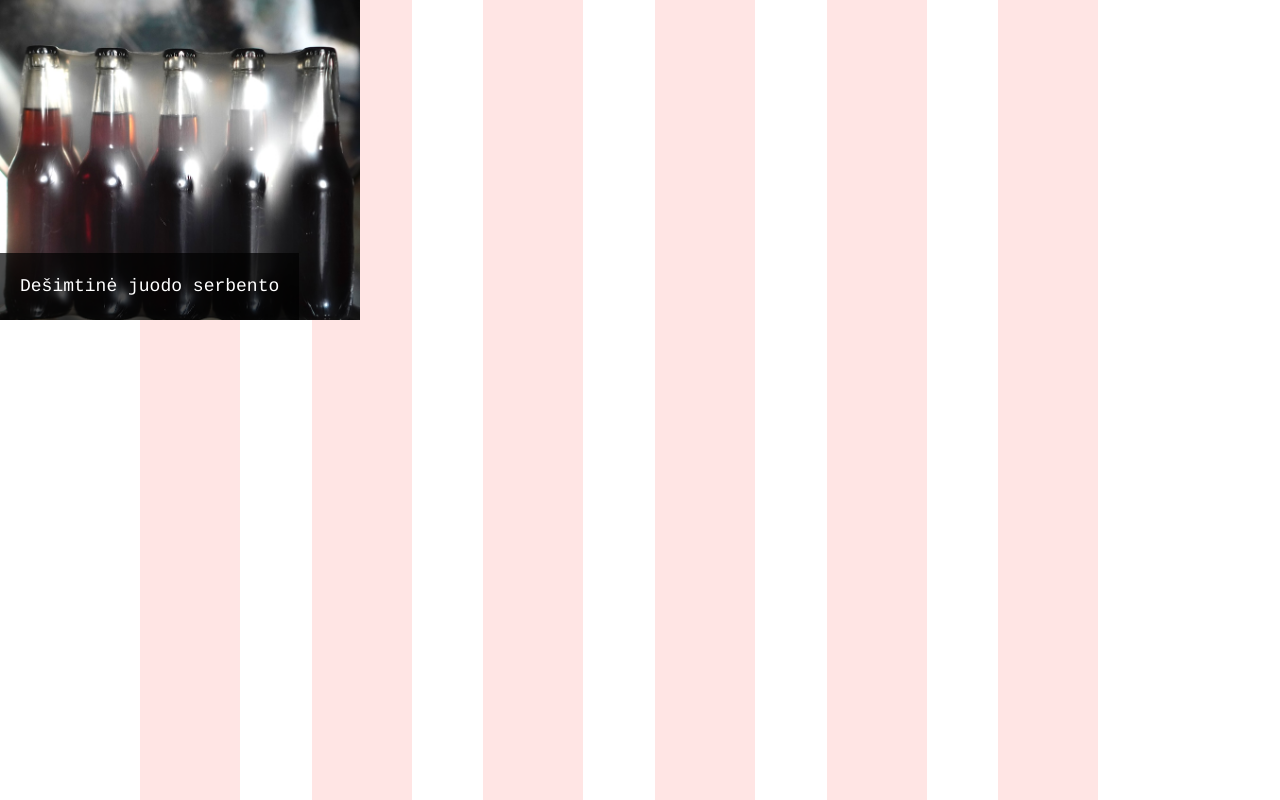
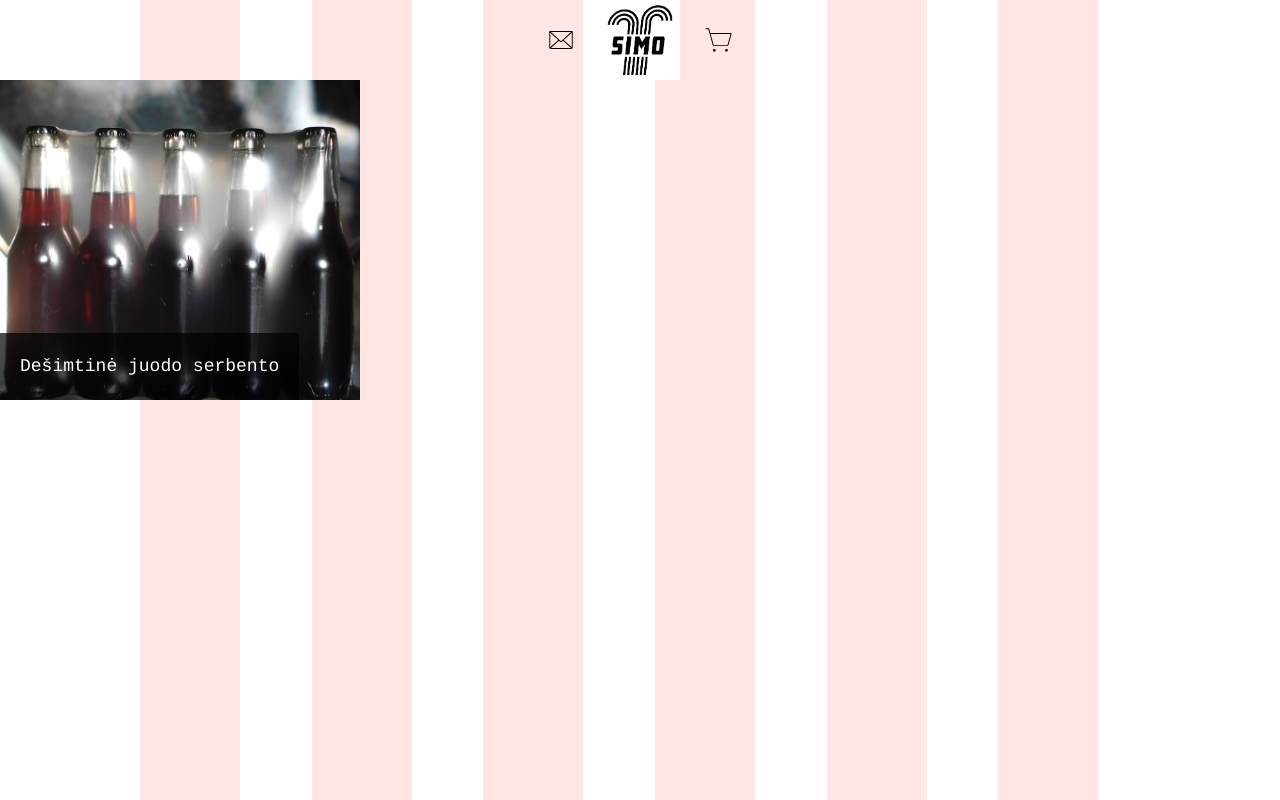
Before and after one commit to IngaGd/Simo-limo, a React (Vite) app in the folder limo-shop-app/: page / in a window 1280 px wide. Built offline with nearby package versions, Linux system fonts and the light colour scheme.

Commit message:
Add header

```diff
--- a/limo-shop-app/package.json
+++ b/limo-shop-app/package.json
@@ -10,8 +10,10 @@
     "preview": "vite preview"
   },
   "dependencies": {
+    "@fortawesome/react-fontawesome": "^0.2.2",
     "react": "^18.3.1",
     "react-dom": "^18.3.1",
+    "react-icons": "^5.3.0",
     "sass": "^1.80.6"
   },
   "devDependencies": {
--- a/limo-shop-app/src/App.tsx
+++ b/limo-shop-app/src/App.tsx
@@ -1,3 +1,4 @@
+import Header from "./common/components/Header";
 import WallPaper from "./common/components/Wallpaper";
 import Home from "./pages/home/Home";
 import "./styles/main.scss";
@@ -6,6 +7,7 @@ function App() {
   return (
     <>
       <WallPaper />
+      <Header />
       <Home />
     </>
   );
--- a/limo-shop-app/src/assets/assets.ts
+++ b/limo-shop-app/src/assets/assets.ts
@@ -1,7 +1,9 @@
 import drop from "./images/drop.jpg";
 import limo from "./images/limo.jpg";
+import logo from "./logo/logo.png";
 
 export const allAssets = {
   drop,
   limo,
+  logo,
 };
--- /dev/null
+++ b/limo-shop-app/src/common/components/Header/Header.tsx
@@ -0,0 +1,13 @@
+import { IconCart, IconEnvelop } from "../Icon/Icon";
+import Logo from "../Logo/Logo";
+import styles from "./header.module.scss";
+
+export default function Header() {
+  return (
+    <header className={styles.container}>
+      <IconEnvelop />
+      <Logo />
+      <IconCart />
+    </header>
+  );
+}
--- /dev/null
+++ b/limo-shop-app/src/common/components/Header/header.module.scss
@@ -0,0 +1,11 @@
+@use "../../../styles/variables/" as *;
+
+.container {
+  display: grid;
+  position: absolute;
+  z-index: 2;
+  height: 10vh;
+  width: 100%;
+  grid-template-columns: 45% 10% 45%;
+  color: $color-primary-3;
+}
--- /dev/null
+++ b/limo-shop-app/src/common/components/Header/index.ts
@@ -0,0 +1 @@
+export { default } from "./Header";
--- /dev/null
+++ b/limo-shop-app/src/common/components/Icon/Icon.tsx
@@ -0,0 +1,18 @@
+import { PiEnvelopeThin, PiShoppingCartSimpleThin } from "react-icons/pi";
+import styles from "./icon.module.scss";
+
+export function IconEnvelop() {
+  return (
+    <div className={styles.containerLeft}>
+      <PiEnvelopeThin className={styles.size} />
+    </div>
+  );
+}
+
+export function IconCart() {
+  return (
+    <div className={styles.containerRight}>
+      <PiShoppingCartSimpleThin className={styles.size} />
+    </div>
+  );
+}
--- /dev/null
+++ b/limo-shop-app/src/common/components/Icon/icon.module.scss
@@ -0,0 +1,18 @@
+@use "../../../styles/variables/index";
+
+.containerLeft {
+  display: flex;
+  align-items: center;
+  justify-content: flex-end;
+}
+
+.containerRight {
+  display: flex;
+  align-items: center;
+  justify-content: flex-start;
+}
+
+.size {
+  width: 3rem;
+  height: 3rem;
+}
--- /dev/null
+++ b/limo-shop-app/src/common/components/Logo/Logo.tsx
@@ -0,0 +1,10 @@
+import { allAssets } from "../../../assets/assets";
+import styles from "./logo.module.scss";
+
+export default function Logo() {
+  return (
+    <div className={styles.container}>
+      <img src={allAssets[`logo`]} alt="" className={styles.logo} />
+    </div>
+  );
+}
--- /dev/null
+++ b/limo-shop-app/src/common/components/Logo/logo.module.scss
@@ -0,0 +1,9 @@
+.container {
+  display: flex;
+  justify-content: space-around;
+}
+
+.logo {
+  height: 10vh;
+  align-self: center;
+}
--- a/limo-shop-app/src/pages/home/home.module.scss
+++ b/limo-shop-app/src/pages/home/home.module.scss
@@ -1,5 +1,6 @@
 .home {
-  height: 100vh;
+  margin-top: 10vh;
+  height: 80vh;
   width: 100%;
   position: absolute;
   z-index: 2;
```
Also changed, not shown: limo-shop-app/src/common/components/Icon/icon.types.ts (added, +8 -0 lines), 1 other file (tests, documents, lock files or other folders).
